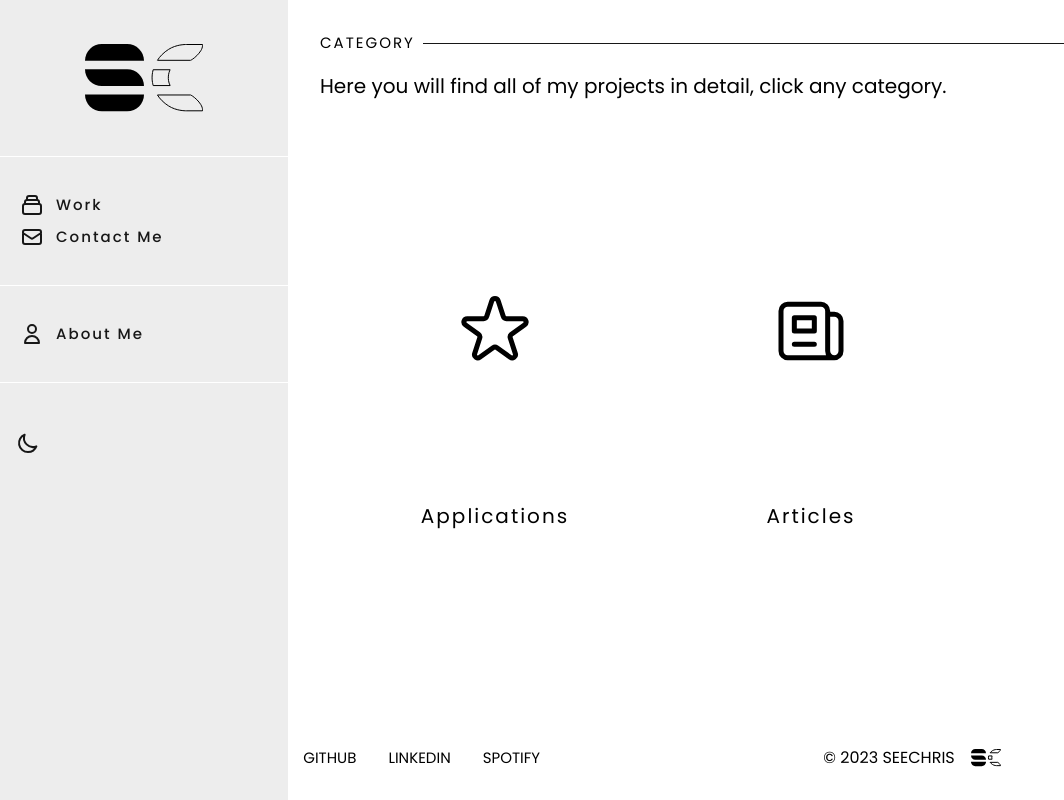
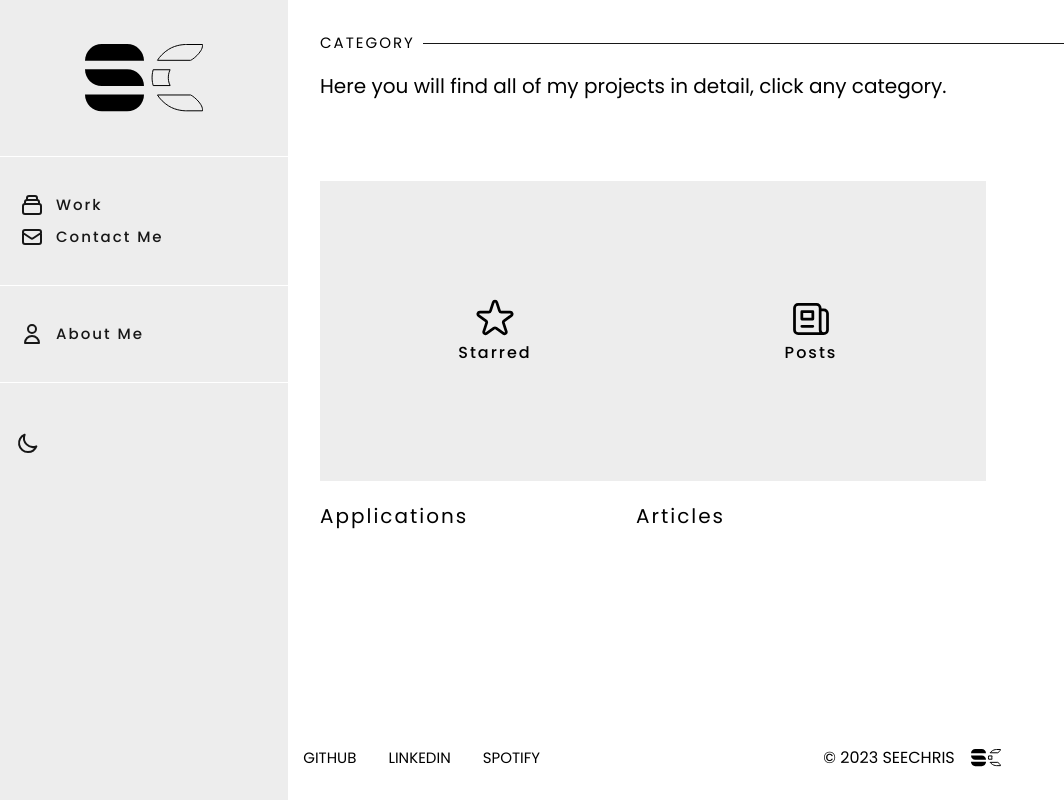
Before and after one commit to SebastianCCC/portfolioapp, a Next.js app: page /work in a window 1280 px wide. Shown: the whole page, without its empty margins (0-1064 px from the left). Built offline with nearby package versions, Linux system fonts and the light colour scheme; no server answers.

Commit message:
change design

```diff
--- a/assets/index.js
+++ b/assets/index.js
@@ -29,7 +29,7 @@ export const Sendicon = () => {
 
 export const StarIcon = () => {
   return (
-    <svg width="80" height="80" viewBox="0 0 24 24" fill="none" xmlns="http://www.w3.org/2000/svg">
+    <svg width="44" height="44" viewBox="0 0 24 24" fill="none" xmlns="http://www.w3.org/2000/svg">
       <g clipPath="url(#clip0_6_331)">
         <path
           d="M11.049 2.92664C11.3483 2.00537 12.6517 2.00538 12.951 2.92664L14.4699 7.60055C14.6038 8.01254 14.9877 8.29148 15.4209 8.29149L20.3354 8.29168C21.3041 8.29172 21.7068 9.53127 20.9232 10.1007L16.9474 12.9895C16.5969 13.2441 16.4503 13.6955 16.5841 14.1075L18.1026 18.7815C18.4019 19.7028 17.3475 20.4689 16.5638 19.8995L12.5878 17.011C12.2373 16.7564 11.7627 16.7564 11.4122 17.011L7.43622 19.8995C6.65252 20.4689 5.5981 19.7028 5.8974 18.7815L7.41589 14.1075C7.54974 13.6955 7.40309 13.2441 7.05263 12.9895L3.07683 10.1007C2.29317 9.53127 2.69592 8.29172 3.66461 8.29168L8.57911 8.29149C9.01231 8.29148 9.39623 8.01254 9.53011 7.60055L11.049 2.92664Z"
@@ -48,13 +48,13 @@ export const StarIcon = () => {
 
 export const NewsPaper = () => {
   return (
-    <svg width="80" height="80" viewBox="0 0 24 24" fill="none" xmlns="http://www.w3.org/2000/svg">
+    <svg width="44" height="44" viewBox="0 0 24 24" fill="none" xmlns="http://www.w3.org/2000/svg">
       <path
         d="M19 20H5C3.89543 20 3 19.1046 3 18L3 6C3 4.89543 3.89543 4 5 4L15 4C16.1046 4 17 4.89543 17 6V7M19 20C17.8954 20 17 19.1046 17 18L17 7M19 20C20.1046 20 21 19.1046 21 18V9C21 7.89543 20.1046 7 19 7L17 7M13 4L9 4M7 16H13M7 8H13V12H7V8Z"
         stroke="currentColor"
         strokeWidth="1.5"
-        stroke-linecap="round"
-        stroke-linejoin="round"
+        strokeLinecap="round"
+        strokeLinejoin="round"
       />
     </svg>
   )
--- a/components/Work/PreviewCard.js
+++ b/components/Work/PreviewCard.js
@@ -3,7 +3,7 @@ import Link from 'next/link'
 import { motion } from 'framer-motion'
 import { useRouter } from 'next/router'
 
-const PreviewCard = ({ name, role, img, id, icon }) => {
+const PreviewCard = ({ name, title, role, img, id, icon }) => {
   const { pathname } = useRouter()
   return (
     <article className="group min-w-fit xl:min-w-[350px] cursor-pointer">
@@ -21,7 +21,9 @@ const PreviewCard = ({ name, role, img, id, icon }) => {
         {img ? (
           <Image sizes="100vw" fill src={img} alt={'Project: ' + name} className="object-cover" />
         ) : icon ? (
-          <div className="w-full h-full flex justify-center items-center">{icon}</div>
+          <div className="w-full h-full dark:text-sec_addition dark:bg-tertiary bg-secondary overflow-hidden flex flex-col justify-center items-center">
+            {icon} <h2 className="font-medium tracking-[2px]">{title}</h2>
+          </div>
         ) : (
           <div className="bg-secondary w-full h-full"></div>
         )}
@@ -48,7 +50,7 @@ const PreviewCard = ({ name, role, img, id, icon }) => {
           delay: 1.5,
           duration: 2,
         }}
-        className={`text-md tracking-[2px] ${icon && 'text-center'}`}
+        className="text-md tracking-[2px]"
       >
         {name}
       </motion.h3>
--- a/pages/work/articles/index.js
+++ b/pages/work/articles/index.js
@@ -37,7 +37,7 @@ export default function Articles({ articles }) {
         >
           Here you will find all of my articles in detail, click any article to view it.
         </motion.p>
-        <motion.section className="grid grid-cols-1 xl:grid-cols-2 gap-5 w-full">
+        <motion.section className="grid grid-cols-1 xl:grid-cols-2 2xl:grid-cols-3 gap-5 w-full">
           {articles.map(({ title, tags, cover_image, url }, i) => (
             <a href={url} target="_blank" rel="noopener noreferrer" key={i}>
               <PreviewCard name={title} role={tags} img={cover_image} />
--- a/pages/work/index.js
+++ b/pages/work/index.js
@@ -11,8 +11,8 @@ import { StarIcon, NewsPaper } from '../../assets'
 
 export default function Work({ work }) {
   const Projects = [
-    { name: 'Applications', path: 'work/apps', icon: <StarIcon /> },
-    { name: 'Articles', path: '/work/articles', icon: <NewsPaper /> },
+    { name: 'Applications', title: 'Starred', path: 'work/apps', icon: <StarIcon /> },
+    { name: 'Articles', title: 'Posts', path: '/work/articles', icon: <NewsPaper /> },
   ]
   return (
     <>
@@ -31,9 +31,9 @@ export default function Work({ work }) {
           Here you will find all of my projects in detail, click any category.
         </motion.p>
         <motion.section className="grid grid-cols-1 sm:grid-cols-2 xl:grid-cols-3 2xl:grid-cols-4 gap-5 w-full">
-          {Projects.map(({ name, path, icon }, i) => (
+          {Projects.map(({ name, title, path, icon }, i) => (
             <Link href={path} key={i}>
-              <PreviewCard name={name} icon={icon} />
+              <PreviewCard name={name} title={title} icon={icon} />
             </Link>
           ))}
         </motion.section>
```
